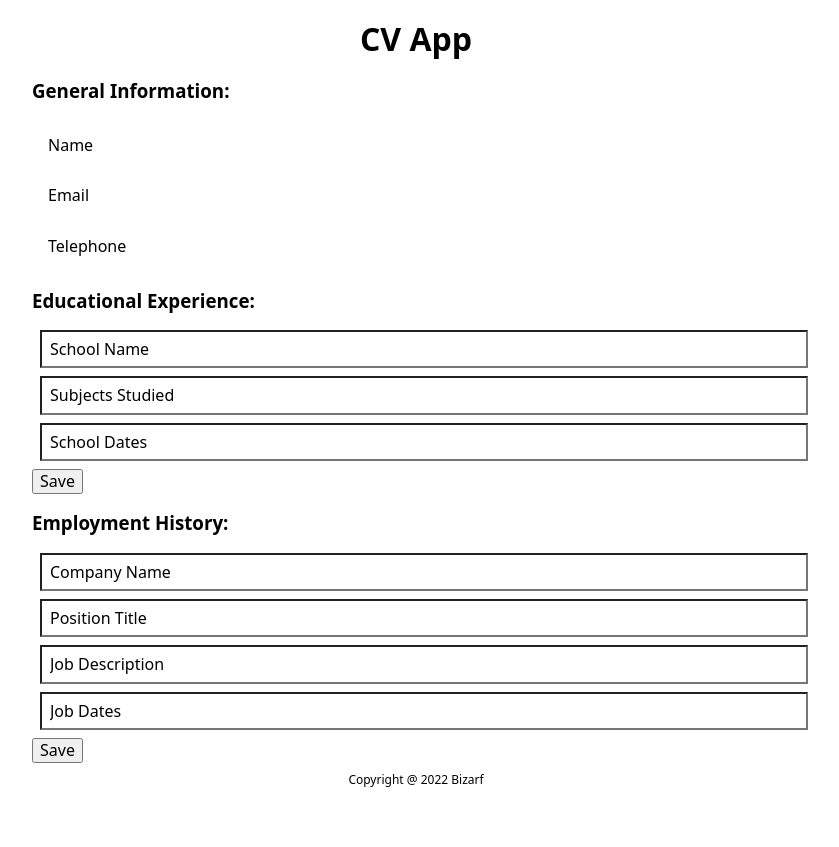
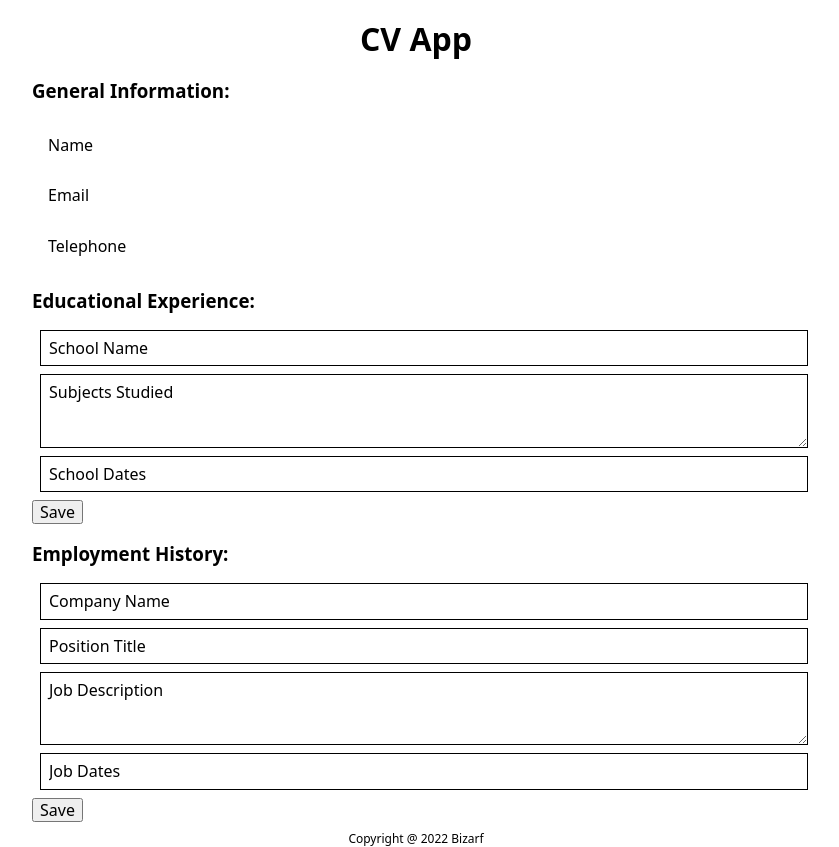
Before and after one commit to bizarf/odin-cv-application, a React (Create React App) app: page / in a window 1280 px wide. Shown: the whole page, without its empty margins (224-1063 px from the left). Before the commit the page ends 800 px from the top, so only its background shows below. Built offline with nearby package versions, Linux system fonts and the light colour scheme.

Commit message:
changed a few text input areas into textareas. started working on dynamic fields to allow more detailed education info

```diff
--- a/src/App.js
+++ b/src/App.js
@@ -1,6 +1,7 @@
 import React from "react";
 import GeneralInfo from "./components/generalInfo";
 import EducationExp from "./components/educationExp";
+import EducationExpDynamic from "./components/educationExpDynamic";
 import WorkExp from "./components/workExp";
 import "./css/app.css";
 
@@ -10,11 +11,12 @@ const App = () => {
             <header>
                 <h1>CV App</h1>
             </header>
-            <form className="cvEditForm">
+            <div className="cvEditForm">
                 <GeneralInfo />
                 <EducationExp />
+                {/* <EducationExpDynamic /> */}
                 <WorkExp />
-            </form>
+            </div>
             <footer>Copyright @ 2022 Bizarf</footer>
         </div>
     );
--- a/src/components/educationExp.js
+++ b/src/components/educationExp.js
@@ -41,7 +41,7 @@ const EducationExp = () => {
     };
 
     return (
-        <section className="educationExpSection">
+        <form className="educationExpSection">
             <h3>Educational Experience:</h3>
             <input
                 type="text"
@@ -52,7 +52,7 @@ const EducationExp = () => {
                 className={educationInfo.class}
                 value={educationInfo.schoolName}
             />
-            <input
+            {/* <input
                 type="text"
                 name="subjectStudied"
                 id="subjectStudied"
@@ -60,7 +60,17 @@ const EducationExp = () => {
                 onChange={handleChange}
                 className={educationInfo.class}
                 value={educationInfo.subjectStudied}
-            />
+            /> */}
+            <textarea
+                name="subjectStudied"
+                id="subjectStudied"
+                cols="30"
+                rows="3"
+                placeholder="Subjects Studied"
+                onChange={handleChange}
+                className={educationInfo.class}
+                value={educationInfo.subjectStudied}
+            ></textarea>
             <input
                 type="text"
                 name="schoolDates"
@@ -76,7 +86,7 @@ const EducationExp = () => {
             <button onClick={saveEducationHistory} className="saveEducationBtn">
                 Save
             </button>
-        </section>
+        </form>
     );
 };
 
--- /dev/null
+++ b/src/components/educationExpDynamic.js
@@ -0,0 +1,111 @@
+import React, { useState } from "react";
+
+const EducationExpDynamic = () => {
+    const [educationInfo, setEducationInfo] = useState([
+        {
+            schoolName: "",
+            subjectStudied: "",
+            schoolDateStart: "",
+            schoolDateEnd: "",
+        },
+    ]);
+
+    const [editMode, setEditMode] = useState(true);
+
+    const handleChange = (index, e) => {
+        const { name, value } = e.target;
+        let data = [...educationInfo];
+        data[index][name] = value;
+        setEducationInfo(data);
+    };
+
+    const addFields = (e) => {
+        e.preventDefault();
+        let newfield = {
+            schoolName: "",
+            subjectStudied: "",
+            schoolDateStart: "",
+            schoolDateEnd: "",
+        };
+
+        setEducationInfo([...educationInfo, newfield]);
+    };
+
+    const save = (e) => {
+        e.preventDefault();
+        setEditMode((prevState) => !prevState);
+    };
+
+    // if (!editMode)
+    //     return (
+    //         <div>
+    //             {educationInfo.schoolName}
+    //             <button onClick={save}>edit</button>
+    //         </div>
+    //     );
+
+    return (
+        <section className="educationExpSection">
+            <h3>Educational Experience:</h3>
+            {educationInfo.map((input, index) => {
+                if (editMode)
+                    return (
+                        <form key={index} onSubmit={save}>
+                            <input
+                                type="text"
+                                name="schoolName"
+                                id="schoolName"
+                                placeholder="School Name"
+                                onChange={(e) => handleChange(index, e)}
+                                // className={educationInfo.class}
+                                value={input.schoolName}
+                            />
+                            <input
+                                type="text"
+                                name="subjectStudied"
+                                id="subjectStudied"
+                                placeholder="Subjects Studied"
+                                onChange={(e) => handleChange(index, e)}
+                                // className={educationInfo.class}
+                                value={input.subjectStudied}
+                            />
+                            <label htmlFor="schoolDateStart">Start Date:</label>
+                            <input
+                                type="date"
+                                name="schoolDateStart"
+                                id="schoolDateStart"
+                                // placeholder="School Dates"
+                                onChange={(e) => handleChange(index, e)}
+                                // className={educationInfo.class}
+                                value={input.schoolDateStart}
+                            />
+                            <label htmlFor="schoolDateEnd">End Date:</label>
+                            <input
+                                type="date"
+                                name="schoolDateEnd"
+                                id="schoolDateEnd"
+                                onChange={(e) => handleChange(index, e)}
+                                value={input.schoolDateEnd}
+                            />
+                            <button
+                                // onClick={editEducationHistory}
+                                className="editEducationBtn"
+                            >
+                                Edit
+                            </button>
+                            <button
+                                // onClick={saveEducationHistory}
+                                className="saveEducationBtn"
+                            >
+                                Save
+                            </button>
+                            <button onClick={addFields}>Add</button>
+                        </form>
+                    );
+                if (!editMode) return <div key={index}>{input.schoolName}</div>;
+            })}
+        </section>
+    );
+};
+
+export default EducationExpDynamic;
--- a/src/components/workExp.js
+++ b/src/components/workExp.js
@@ -64,7 +64,7 @@ const WorkExp = () => {
                 className={workInfo.class}
                 value={workInfo.positionTitle}
             />
-            <input
+            {/* <input
                 type="text"
                 name="jobDescription"
                 id="jobDescription"
@@ -72,7 +72,17 @@ const WorkExp = () => {
                 onChange={handleChange}
                 className={workInfo.class}
                 value={workInfo.jobDescription}
-            />
+            /> */}
+            <textarea
+                name="jobDescription"
+                id="jobDescription"
+                placeholder="Job Description"
+                onChange={handleChange}
+                className={workInfo.class}
+                value={workInfo.jobDescription}
+                cols="30"
+                rows="3"
+            ></textarea>
             <input
                 type="text"
                 name="jobDates"
--- a/src/css/app.css
+++ b/src/css/app.css
@@ -16,12 +16,14 @@ footer {
     border: 0;
 }
 
-input {
+input,
+textarea {
     background-color: transparent;
     padding: 8px;
     margin: 8px;
     /* display: block; */
     width: 100%;
+    border: 1px solid;
 }
 
 ::placeholder {
```
